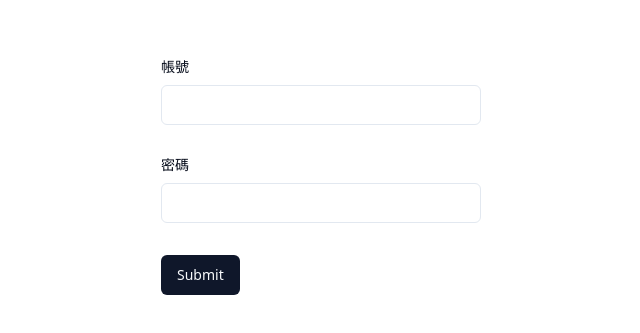
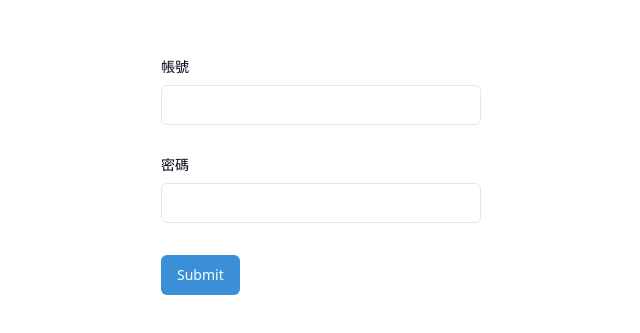
Before and after one commit to HAOYUAN0714/workshop, a React (Vite) app: page /#/login in a window 1280 px wide. Shown: the part 233-566 px from the top of the page, without its empty margins (319-959 px from the left). Built offline with nearby package versions, Linux system fonts and the light colour scheme.

Commit message:
[Add] 增加/ 調整顏色參數設定

```diff
--- a/src/index.css
+++ b/src/index.css
@@ -7,35 +7,39 @@
     --warning: #FBBE24;
     --error: #CE0000;
     --success: #00A86B;
+    --background: #ffffff;
+    --foreground: #020817;
 
-    --background: 0 0% 100%;
-    --foreground: 222.2 84% 4.9%;
+    --card: #ffffff;
+    --card-foreground: #020817;
 
-    --card: 0 0% 100%;
-    --card-foreground: 222.2 84% 4.9%;
+    --confirm: #7DB0E1;
+    --confirm-foreground: #FCFCFB;
 
-    --popover: 0 0% 100%;
-    --popover-foreground: 222.2 84% 4.9%;
+    --header: #3A8FD7;
+    --header-foreground: #FCFCFB;
 
-    --primary: 222.2 47.4% 11.2%;
-    --primary-foreground: 210 40% 98%;
+    --popover: #ffffff;
+    --popover-foreground: #020817;
 
-    --secondary: 210 40% 96.1%;
-    --secondary-foreground: 222.2 47.4% 11.2%;
+    --primary: #3A8FD7;
+    --primary-foreground: #FCFCFB;
 
-    --muted: 210 40% 96.1%;
-    --muted-foreground: 215.4 16.3% 46.9%;
+    --secondary: #7DB0E1;
+    --secondary-foreground: #FCFCFB;
 
-    --accent: 210 40% 96.1%;
-    --accent-foreground: 222.2 47.4% 11.2%;
+    --muted: #4daaf8;
+    --muted-foreground: #f3f4f6;
 
-    --destructive: 0 84.2% 60.2%;
-    --destructive-foreground: 210 40% 98%;
+    --accent: #f1f5f9;
+    --accent-foreground: #0f172a;
 
-    --border: 214.3 31.8% 91.4%;
-    --input: 214.3 31.8% 91.4%;
-    --ring: 222.2 84% 4.9%;
+    --destructive: #ef4444;
+    --destructive-foreground: #f8fafc;
 
+    --border: #e2e8f0;
+    --input: #e2e8f0;
+    --ring: #020817;
     --radius: 0.5rem;
   }
 
@@ -43,34 +47,40 @@
     --warning: #FBBE24;
     --error: #CE0000;
     --success: #00A86B;
+    --background: #430824;
+    --foreground: #FFFFFF;
 
-    --background: 222.2 84% 4.9%;
-    --foreground: 210 40% 98%;
+    --card: #020817;
+    --card-foreground: #f8fafc;
 
-    --card: 222.2 84% 4.9%;
-    --card-foreground: 210 40% 98%;
+    --confirm: #841148;
+    --confirm-foreground: #FCFCFB;
 
-    --popover: 222.2 84% 4.9%;
-    --popover-foreground: 210 40% 98%;
+    --header: #000000;
+    --header-foreground: #FFFFFF;
 
-    --primary: 210 40% 98%;
-    --primary-foreground: 222.2 47.4% 11.2%;
+    --popover: #020817;
+    --popover-foreground: #f8fafc;
 
-    --secondary: 217.2 32.6% 17.5%;
-    --secondary-foreground: 210 40% 98%;
+    --primary: #1d1e23;
+    --primary-foreground: #E8EEE9;
 
-    --muted: 217.2 32.6% 17.5%;
-    --muted-foreground: 215 20.2% 65.1%;
+    --secondary: #841148;
+    --secondary-foreground: #E8EEE9;
 
-    --accent: 217.2 32.6% 17.5%;
-    --accent-foreground: 210 40% 98%;
+    --muted: #5d3b4b;
+    --muted-foreground: #d6d2cc;
 
-    --destructive: 0 62.8% 30.6%;
-    --destructive-foreground: 210 40% 98%;
+    --accent: #1e293b;
+    --accent-foreground: #f8fafc;
 
-    --border: 217.2 32.6% 17.5%;
-    --input: 217.2 32.6% 17.5%;
-    --ring: 212.7 26.8% 83.9%;
+    --destructive: #7f1d1d;
+    --destructive-foreground: #f8fafc;
+
+    --border: #1e293b;
+    --input: #1e293b;
+    --ring: #cbd5e1;
+    --radius: 0.5rem;
   }
 }
 
@@ -80,6 +90,7 @@
   }
   body {
     @apply bg-background text-foreground;
+    @apply dark:bg-black;
   }
 }
 
--- a/tailwind.config.js
+++ b/tailwind.config.js
@@ -20,7 +20,7 @@ module.exports = {
       center: true,
       padding: "2rem",
       screens: {
-        "2xl": "1400px",
+        "md": "768px",
       },
     },
     extend: {
@@ -30,38 +30,46 @@ module.exports = {
         warning: "var(--warning)",
         error: "var(--error)",
         success: "var(--success)",
-        border: "hsl(var(--border))",
-        input: "hsl(var(--input))",
-        ring: "hsl(var(--ring))",
-        background: "hsl(var(--background))",
-        foreground: "hsl(var(--foreground))",
+        border: "var(--border)",
+        input: "var(--input)",
+        ring: "var(--ring)",
+        background: "var(--background)",
+        foreground: "var(--foreground)",
+        confirm: {
+          DEFAULT: "var(--confirm)",
+          foreground: "var(--confirm-foreground)",
+        },
+        header: {
+          DEFAULT: "var(--header)",
+          foreground: "var(--header-foreground)",
+        },
         primary: {
-          DEFAULT: "hsl(var(--primary))",
-          foreground: "hsl(var(--primary-foreground))",
+          DEFAULT: "var(--primary)",
+          foreground: "var(--primary-foreground)",
         },
         secondary: {
-          DEFAULT: "hsl(var(--secondary))",
-          foreground: "hsl(var(--secondary-foreground))",
+          DEFAULT: "var(--secondary)",
+          foreground: "var(--secondary-foreground)",
         },
         destructive: {
-          DEFAULT: "hsl(var(--destructive))",
-          foreground: "hsl(var(--destructive-foreground))",
+          DEFAULT: "var(--destructive)",
+          foreground: "var(--destructive-foreground)",
         },
         muted: {
-          DEFAULT: "hsl(var(--muted))",
-          foreground: "hsl(var(--muted-foreground))",
+          DEFAULT: "var(--muted)",
+          foreground: "var(--muted-foreground)",
         },
         accent: {
-          DEFAULT: "hsl(var(--accent))",
-          foreground: "hsl(var(--accent-foreground))",
+          DEFAULT: "var(--accent)",
+          foreground: "var(--accent-foreground)",
         },
         popover: {
-          DEFAULT: "hsl(var(--popover))",
-          foreground: "hsl(var(--popover-foreground))",
+          DEFAULT: "var(--popover)",
+          foreground: "var(--popover-foreground)",
         },
         card: {
-          DEFAULT: "hsl(var(--card))",
-          foreground: "hsl(var(--card-foreground))",
+          DEFAULT: "var(--card)",
+          foreground: "var(--card-foreground)",
         },
       },
       borderRadius: {
```
